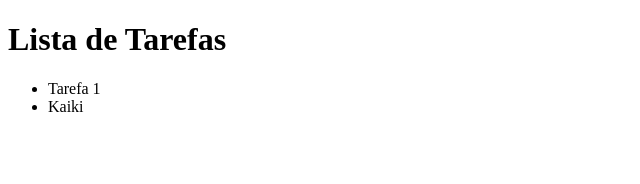
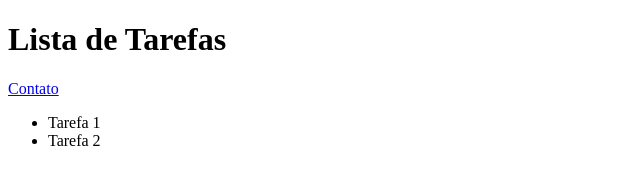
Before and after one commit to Kaiki-david/lista-de-tarefass, a plain HTML site: page index.html in a window 1280 px wide. Shown: the whole page, without its empty margins (0-640 px from the left). Drawn offline with Linux system fonts and the light colour scheme.

Commit message:
menu principal

```diff
--- a/index.html
+++ b/index.html
@@ -1,19 +1,22 @@
 <!DOCTYPE html>
-<html lang="en">
+<html lang="pt-br">
 
 <head>
     <meta charset="UTF-8">
     <meta name="viewport" content="width=h1h, initial-scale=1.0">
-    <title>Document</title>
+    <title>Lista de Tarefas</title>
 </head>
 
 <body>
     <header>
         <h1>Lista de Tarefas</h1>
+        <nav>
+            <a href="#">Contato</a>
+        </nav>
     </header>
     <ul>
         <li>Tarefa 1</li>
-        <li>Kaiki</li>
+        <li>Tarefa 2</li>
     </ul>
 </body>
 
```
